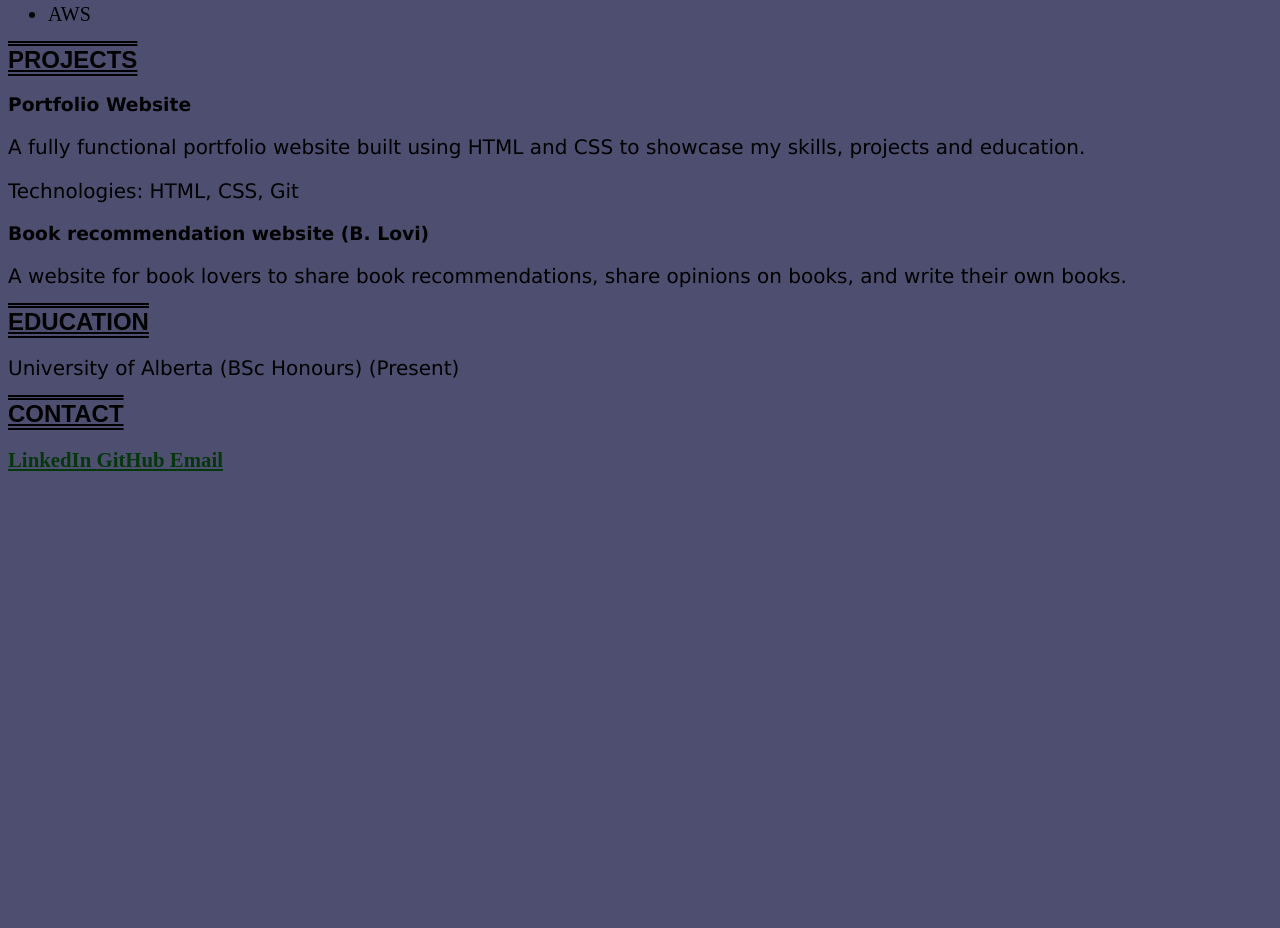
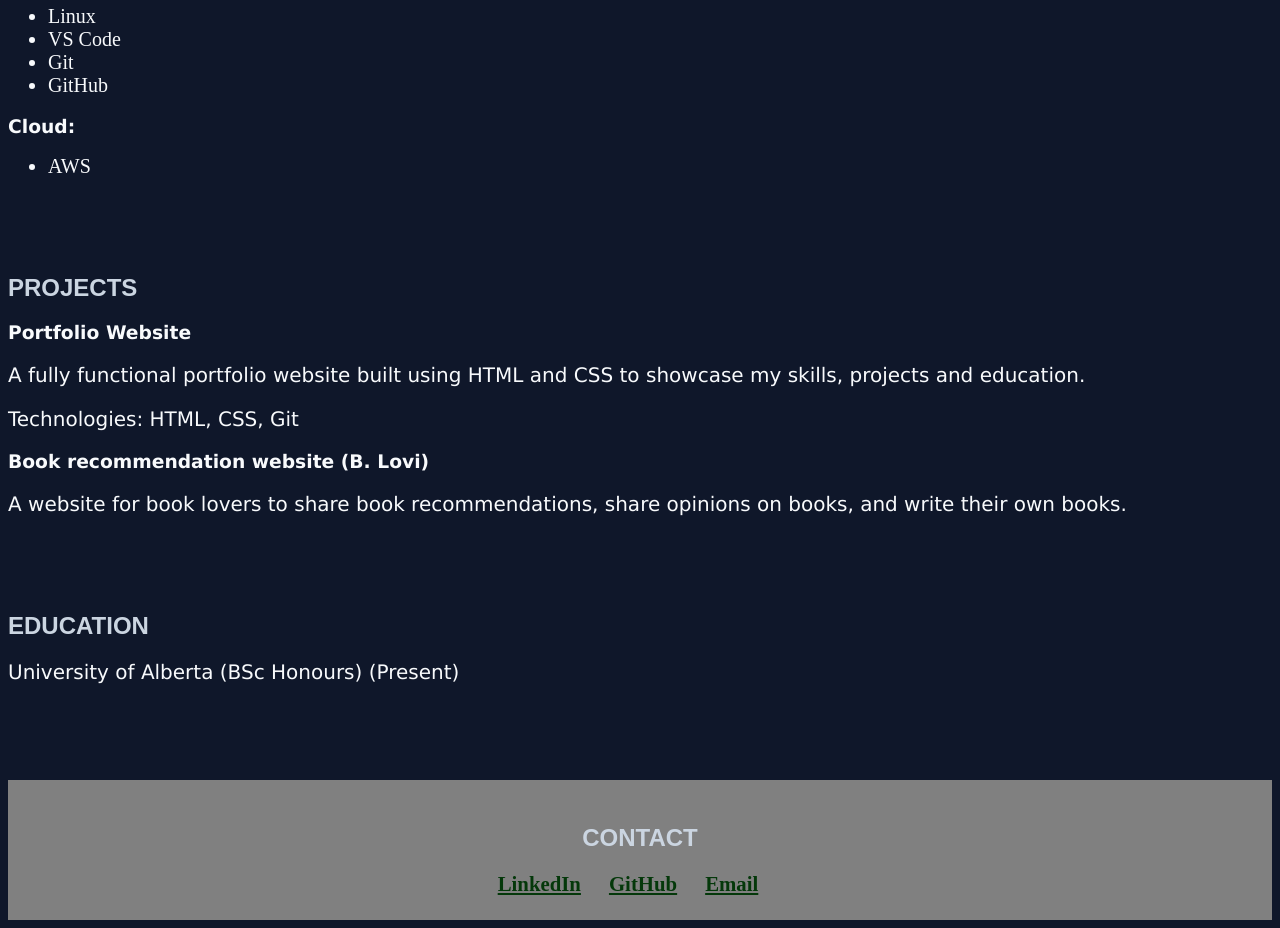
Before and after one commit to oakalonu-sudo/portfolio-website, a plain HTML site: page index.html in a window 1280 px wide. Shown: the part 1056-1984 px from the top of the page. Before the commit the page ends 1536 px from the top, so only its background shows below. Drawn offline with Linux system fonts and the light colour scheme; a web font is replaced by a local one.

Commit message:
Update stylesheet and index

```diff
--- a/index.html
+++ b/index.html
@@ -93,7 +93,7 @@
         <p>University of Alberta (BSc Honours) (Present)</p>
     </section>
 
-    <section id="contact">
+    <footer id="contact">
         <h2>CONTACT</h2>
         <a href="https://www.linkedin.com/in/onyinyechi-akalonu-9a5927389" target="_blank">
             LinkedIn
@@ -104,7 +104,7 @@
         </a>
 
         <a href="mailto:akanenye27@gmail.com">Email</a>
-    </section>
+    </footer>
 
 
 </body>
--- a/style.css
+++ b/style.css
@@ -1,6 +1,8 @@
-body {background-color:rgb(78, 78, 112);
+body {background-color: #0f172a;
+      color: #F8FAFC;
+      }
 
-      }
+section {margin-bottom: 6rem;}
 
 ul.nav {list-style-type: none;
   margin: 0;
@@ -13,22 +15,22 @@ ul.nav {list-style-type: none;
   top:0;
 }
 
-ul.nav li {float: left;
+.nav li {float: left;
 }
 
-ul.nav li a {display: block;
+.nav li a {display: block;
   color: white;
   text-align: center;
   padding: 14px 16px;
   text-decoration: none;
   border-right: 2px solid white; }
 
-ul,nav li:last-child {
+.nav li:last-child {
   border-right: none; }
 
-ul.nav li a:hover {color: green;}
+.nav li a:hover {color: green;}
 
-ul.nav li a.active {background-color: red;}
+.nav li a.active {background-color: red;}
 
 .home {font-size: 30px
 }
@@ -39,14 +41,11 @@ h1 {clear: both;
     font-size: 80px;
     font-family: Georgia, 'Times New Roman', Times, serif, Geneva, Tahoma, sans-serif;
     text-align: center;
-    text-shadow: 3px 3px whitesmoke;
+    text-shadow: 3px 3px black;
  }
 
 h2 {font-family: Arial, Helvetica, sans-serif;
-    text-decoration-line: underline overline;
-    text-decoration-color: black;
-    text-decoration-style: double;
-    }
+    color: #CBD5E1;}
 
 h3 {font-family: 'Lucida Sans', 'Lucida Sans Regular', 'Lucida Grande', 'Lucida Sans Unicode', Geneva, Verdana, sans-serif;
     }
@@ -66,5 +65,15 @@ a {font-weight: bold;
 a:hover {color: green;
 }
 
-a:active {color: red;
+a::active {color: red;
         }
+
+footer {background-color: gray;
+       text-align: center;
+       font-size: 1rem;
+       padding: 1.5rem;
+      margin: 0; }
+
+
+footer > a {display: inline-block;
+            margin-right: 1.5rem;}
```
